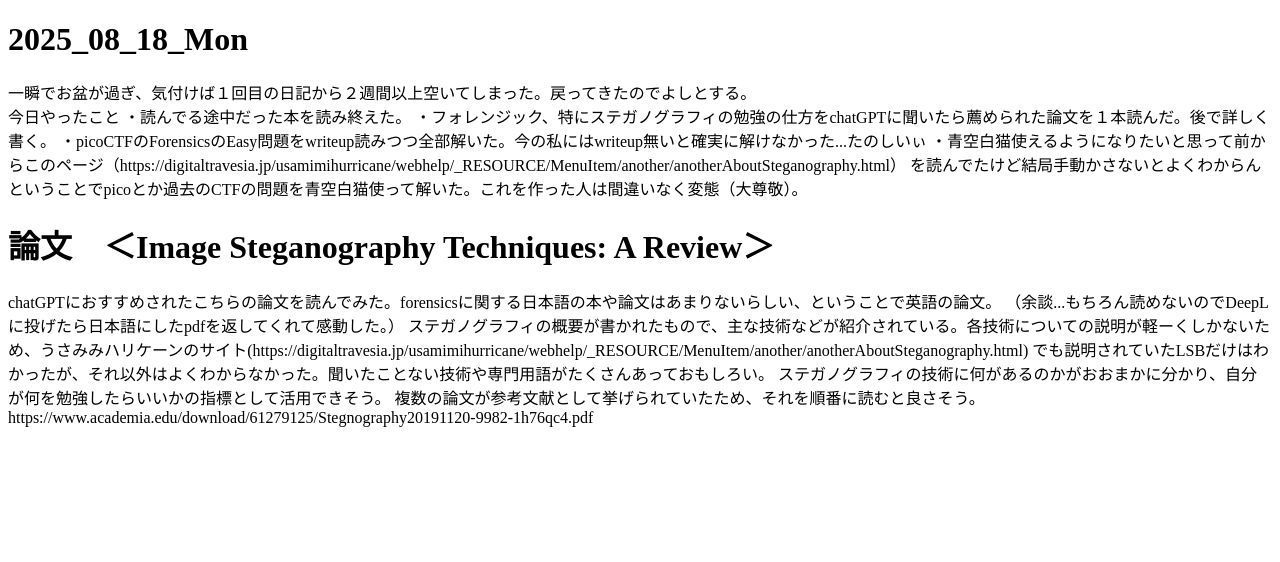
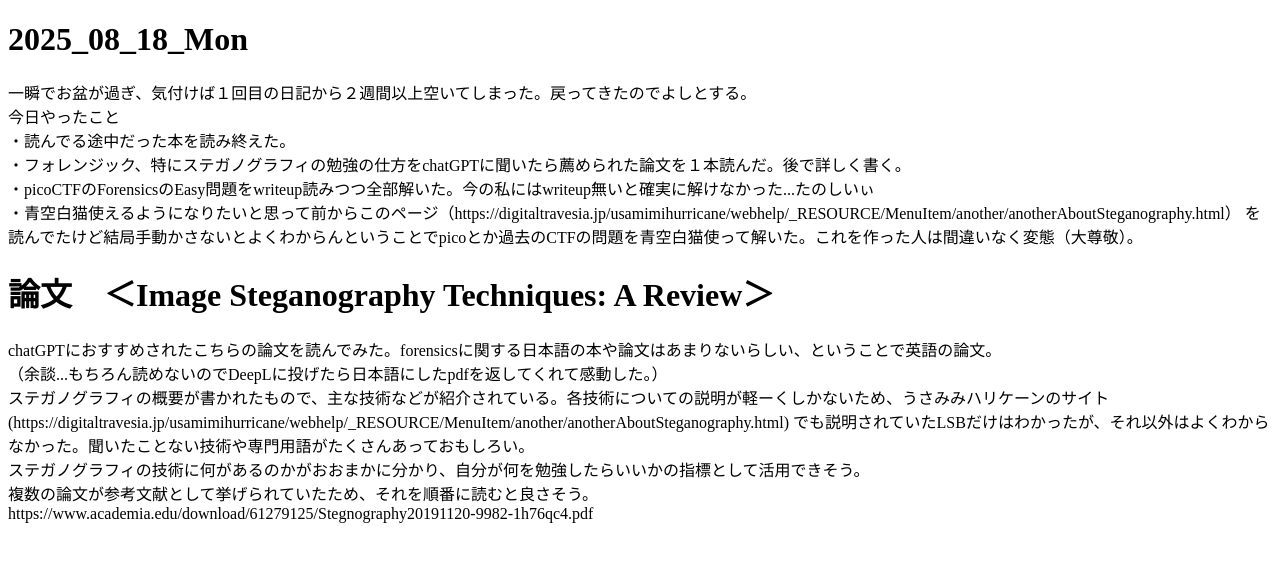
Before and after one commit to himarun/diary, a plain HTML site: page 2025_08_18.html in a window 1280 px wide. Drawn offline with Linux system fonts and the light colour scheme.

Commit message:
Update 2025_08_18.html

```diff
--- a/2025_08_18.html
+++ b/2025_08_18.html
@@ -7,25 +7,26 @@
 <body>
     <h1>2025_08_18_Mon</h1>
     <p>一瞬でお盆が過ぎ、気付けば１回目の日記から２週間以上空いてしまった。戻ってきたのでよしとする。<br>
-        今日やったこと
-        ・読んでる途中だった本を読み終えた。
-        ・フォレンジック、特にステガノグラフィの勉強の仕方をchatGPTに聞いたら薦められた論文を１本読んだ。後で詳しく書く。
-        ・picoCTFのForensicsのEasy問題をwriteup読みつつ全部解いた。今の私にはwriteup無いと確実に解けなかった...たのしいぃ
+        今日やったこと<br>
+        ・読んでる途中だった本を読み終えた。<br>
+        ・フォレンジック、特にステガノグラフィの勉強の仕方をchatGPTに聞いたら薦められた論文を１本読んだ。後で詳しく書く。<br>
+        ・picoCTFのForensicsのEasy問題をwriteup読みつつ全部解いた。今の私にはwriteup無いと確実に解けなかった...たのしいぃ<br>
         ・青空白猫使えるようになりたいと思って前からこのページ（https://digitaltravesia.jp/usamimihurricane/webhelp/_RESOURCE/MenuItem/another/anotherAboutSteganography.html）
-        を読んでたけど結局手動かさないとよくわからんということでpicoとか過去のCTFの問題を青空白猫使って解いた。これを作った人は間違いなく変態（大尊敬）。
+        を読んでたけど結局手動かさないとよくわからんということでpicoとか過去のCTFの問題を青空白猫使って解いた。これを作った人は間違いなく変態（大尊敬）。<br>
     <h1>論文　＜Image Steganography Techniques: A Review＞</h1>
     <p>
-        chatGPTにおすすめされたこちらの論文を読んでみた。forensicsに関する日本語の本や論文はあまりないらしい、ということで英語の論文。
-        （余談...もちろん読めないのでDeepLに投げたら日本語にしたpdfを返してくれて感動した。）
+        chatGPTにおすすめされたこちらの論文を読んでみた。forensicsに関する日本語の本や論文はあまりないらしい、ということで英語の論文。<br>
+        （余談...もちろん読めないのでDeepLに投げたら日本語にしたpdfを返してくれて感動した。）<br>
 
         ステガノグラフィの概要が書かれたもので、主な技術などが紹介されている。各技術についての説明が軽ーくしかないため、うさみみハリケーンのサイト(https://digitaltravesia.jp/usamimihurricane/webhelp/_RESOURCE/MenuItem/another/anotherAboutSteganography.html)
-        でも説明されていたLSBだけはわかったが、それ以外はよくわからなかった。聞いたことない技術や専門用語がたくさんあっておもしろい。
-        ステガノグラフィの技術に何があるのかがおおまかに分かり、自分が何を勉強したらいいかの指標として活用できそう。
-        複数の論文が参考文献として挙げられていたため、それを順番に読むと良さそう。
+        でも説明されていたLSBだけはわかったが、それ以外はよくわからなかった。聞いたことない技術や専門用語がたくさんあっておもしろい。<br>
+        ステガノグラフィの技術に何があるのかがおおまかに分かり、自分が何を勉強したらいいかの指標として活用できそう。<br>
+        複数の論文が参考文献として挙げられていたため、それを順番に読むと良さそう。<br>
 
         https://www.academia.edu/download/61279125/Stegnography20191120-9982-1h76qc4.pdf
     </p>
 
     </p>
 </body>
+
 </html>
```
